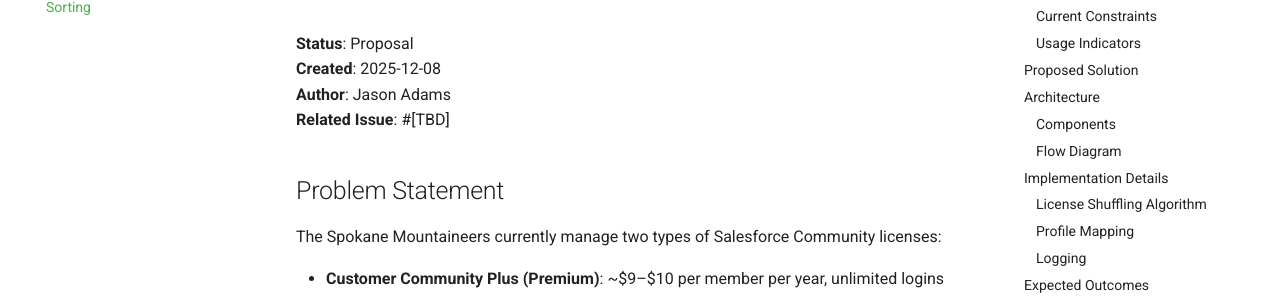
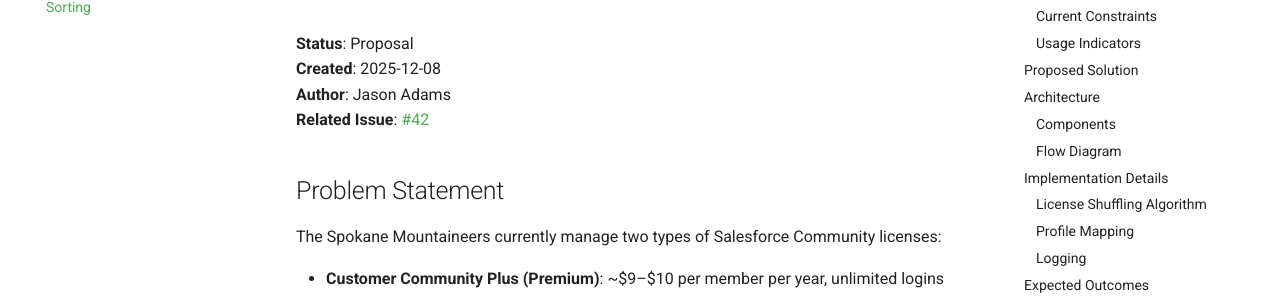
Before and after one commit to Spokane-Mountaineers/salesforce, an MkDocs documentation site: the page built from docs/proposals/automate-member-license-sorting.md, in a window 1280 px wide and 900 px high. Shown: the part 197-498 px from the top of the window. Built offline with MkDocs 1.6.1 and Material for MkDocs 9.7.7, drawn with Linux system fonts in a browser that asks for light colours; comment, search, counter and statistics services are not loaded.

Commit message:
docs: Update proposal with issue number #42

```diff
--- a/docs/proposals/automate-member-license-sorting.md
+++ b/docs/proposals/automate-member-license-sorting.md
@@ -3,7 +3,7 @@
 **Status**: Proposal
 **Created**: 2025-12-08
 **Author**: Jason Adams
-**Related Issue**: #[TBD]
+**Related Issue**: [#42](https://github.com/jasonkradams/smi/issues/42)
 
 ## Problem Statement
 
```
